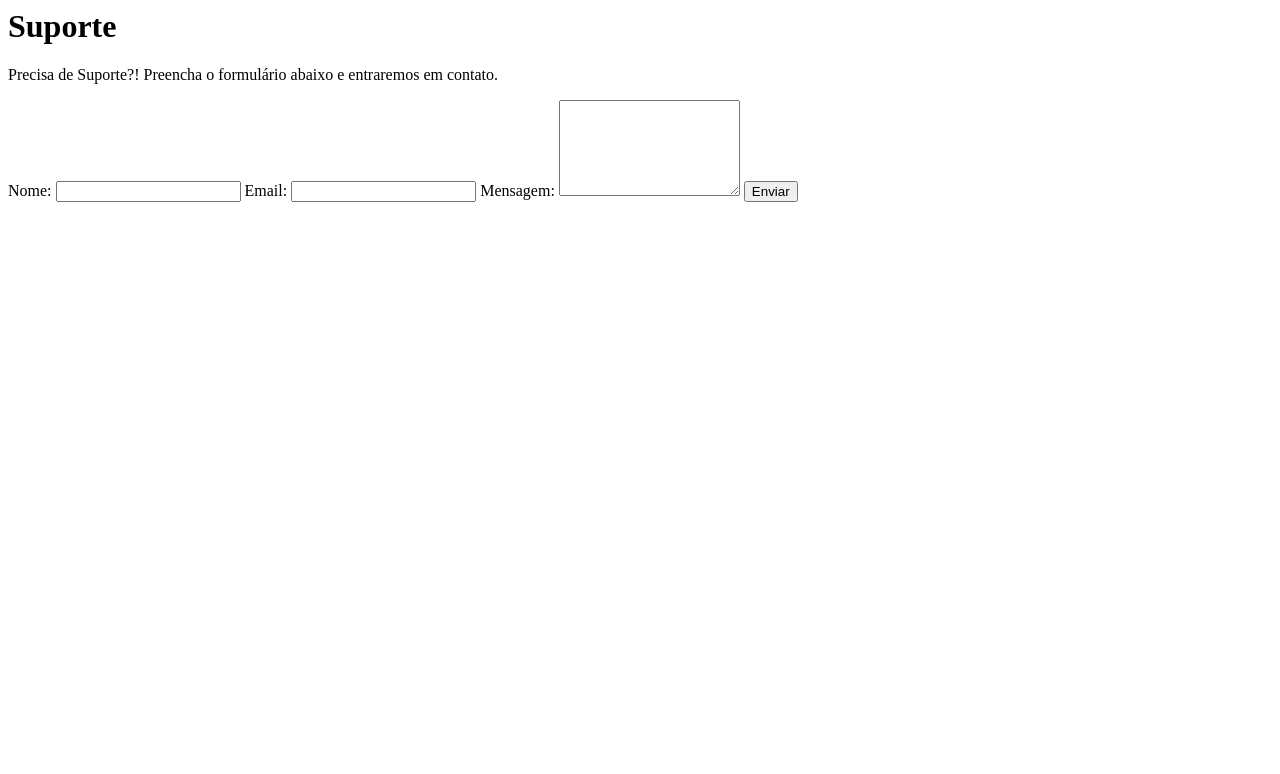
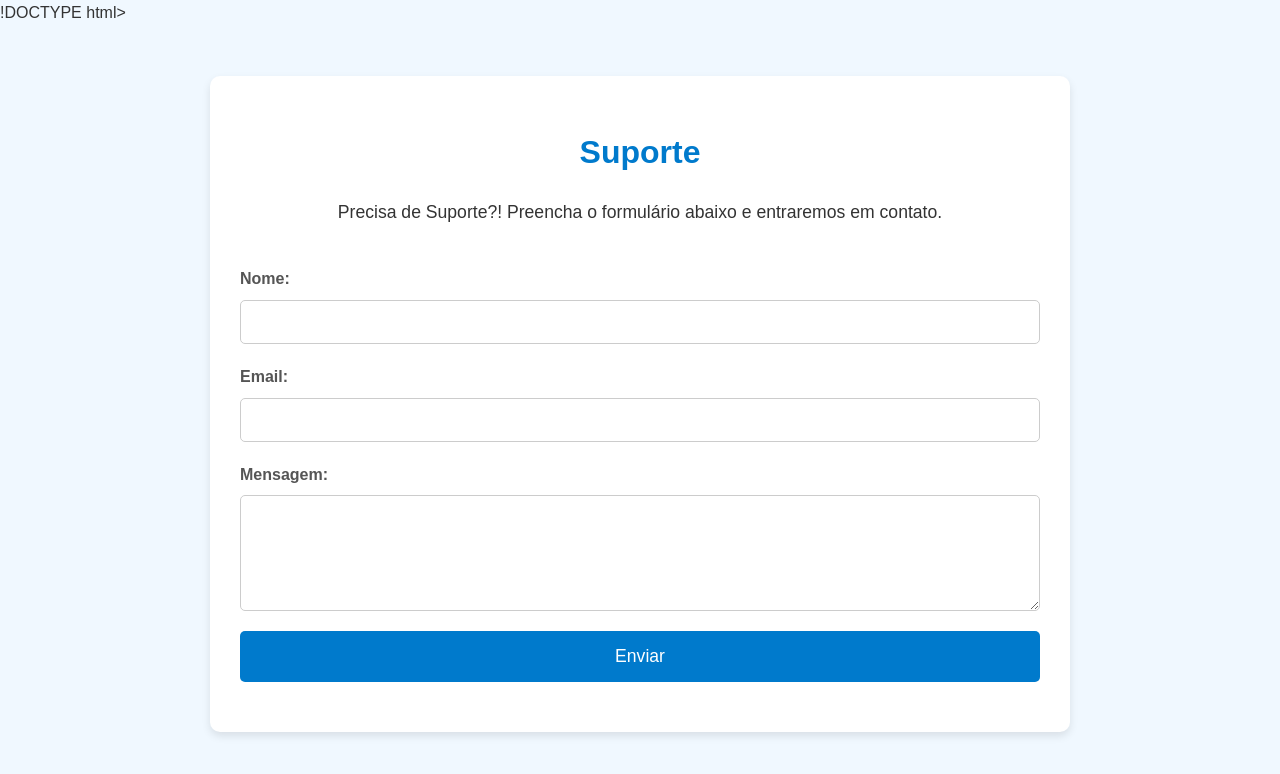
Before and after one commit to artjulin/-Ryzen-Arts, a plain HTML site: page suporte.html in a window 1280 px wide. Drawn offline with Linux system fonts and the light colour scheme.

Commit message:
Update suporte.html

```diff
--- a/suporte.html
+++ b/suporte.html
@@ -1,5 +1,107 @@
+!DOCTYPE html>
+<html lang="pt-br">
+<head>
+  <meta charset="UTF-8" />
+    <meta name="viewport" content="width=device-width, initial-scale=1.0">
+    <title>Sua Loja de Materiais de Desenhos</title>
+    <link rel="stylesheet" href="style.css">
+
+  <meta name="viewport" content="width=device-width, initial-scale=1.0" />
+  <title>Suporte</title>
+  <style>
+    body {
+      font-family: Arial, sans-serif;
+      background-color: #f0f8ff; /* Cor de fundo suave */
+      margin: 0;
+      padding: 0;
+    }
+
+    .container {
+      max-width: 800px;
+      margin: 50px auto;
+      background-color: #ffffff; /* Fundo do formulário */
+      padding: 30px;
+      border-radius: 10px;
+      box-shadow: 0 4px 8px rgba(0,0,0,0.1);
+    }
+
+    h1 {
+      text-align: center;
+      color: #007acc; /* Cor do título */
+      margin-bottom: 20px;
+    }
+
+    p {
+      text-align: center;
+      color: #333;
+      margin-bottom: 40px;
+      font-size: 1.1em;
+    }
+
+    form {
+      display: flex;
+      flex-direction: column;
+    }
+
+    label {
+      margin-bottom: 8px;
+      font-weight: bold;
+      color: #555;
+    }
+
+    input[type="text"],
+    input[type="email"],
+    textarea {
+      padding: 12px;
+      margin-bottom: 20px;
+      border: 1px solid #ccc;
+      border-radius: 5px;
+      font-size: 1em;
+      transition: border-color 0.3s;
+    }
+
+    input[type="text"]:focus,
+    input[type="email"]:focus,
+    textarea:focus {
+      border-color: #007acc;
+      outline: none;
+    }
+
+    button {
+      padding: 15px;
+      background-color: #007acc;
+      color: #fff;
+      border: none;
+      border-radius: 5px;
+      font-size: 1.1em;
+      cursor: pointer;
+      transition: background-color 0.3s;
+    }
+
+    button:hover {
+      background-color: #005f99;
+    }
+
+    /* Mensagem de sucesso ou erro */
+    .message {
+      text-align: center;
+      margin-top: 20px;
+      font-size: 1.2em;
+    }
+
+    .success {
+      color: green;
+    }
+
+    .error {
+      color: red;
+    }
+  </style>
+</head>
+<body>
+  <div class="container">
     <h1>Suporte</h1>
-    <p> Precisa de Suporte?! Preencha o formulário abaixo e entraremos em contato.</p>
+    <p>Precisa de Suporte?! Preencha o formulário abaixo e entraremos em contato.</p>
     <form id="contactForm" onsubmit="return validateForm()">
       <label for="nome">Nome:</label>
       <input type="text" id="nome" name="nome" required />
@@ -14,3 +116,5 @@
     </form>
     <div class="message" id="formMessage"></div>
   </div>
+
+  <script>
```
